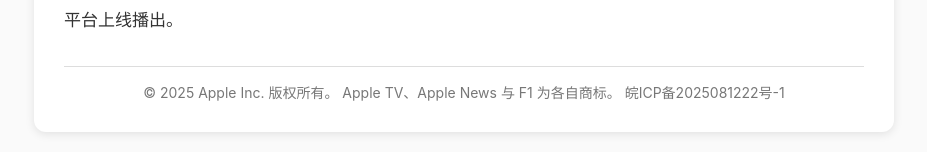
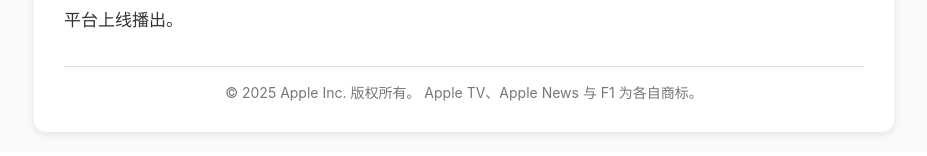
Before and after one commit to fengguokeji/daili, a Next.js app: page / in a window 1280 px wide. Shown: the part 2264-2420 px from the top of the page, without its empty margins (176-1103 px from the left). Built offline with nearby package versions, Linux system fonts and the light colour scheme.

Commit message:
Update index.js

```diff
--- a/pages/index.js
+++ b/pages/index.js
@@ -123,7 +123,6 @@
         <footer style={styles.footer}>
           © 2025 Apple Inc. 版权所有。
           Apple TV、Apple News 与 F1 为各自商标。
-            皖ICP备2025081222号-1
         </footer>
       </div>
     </div>
```
